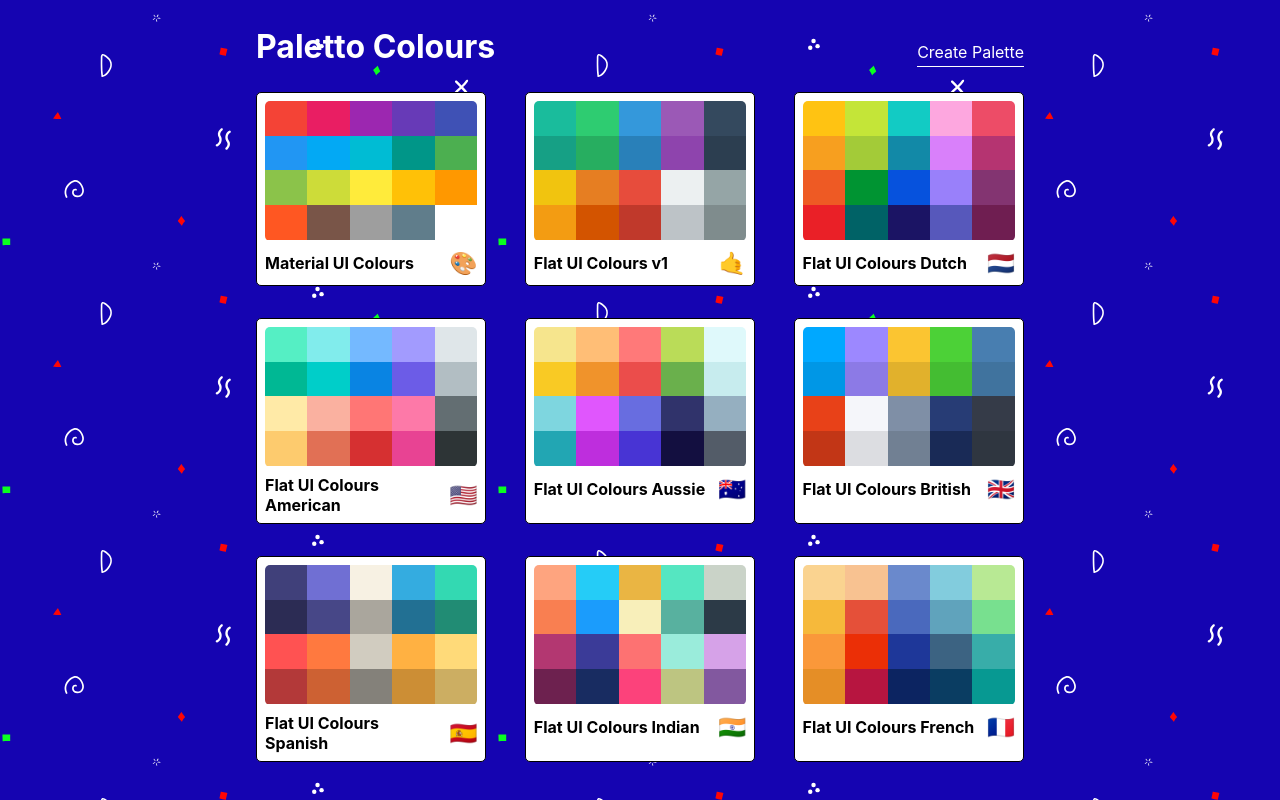
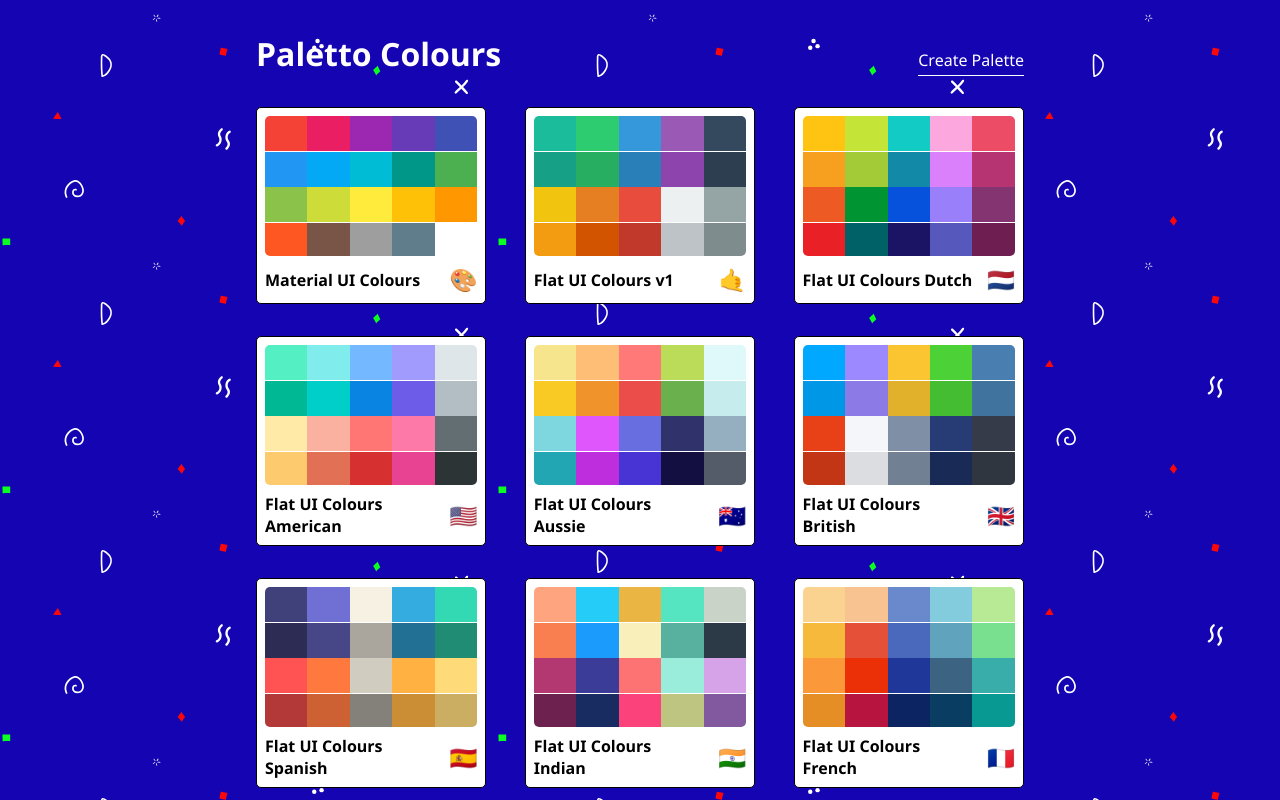
Before and after one commit to oybekabdulazizov/paletto, a React (Create React App) app: page / in a window 1280 px wide. Built offline with nearby package versions, Linux system fonts and the light colour scheme.

Commit message:
add animation when route changes

```diff
--- a/src/App.js
+++ b/src/App.js
@@ -1,16 +1,20 @@
 import React, { useCallback, useEffect, useState } from 'react';
-import { Route, Routes, Navigate } from 'react-router-dom';
+import { Route, Routes, Navigate, useLocation } from 'react-router-dom';
+import { CSSTransition, SwitchTransition } from 'react-transition-group';
 
 import seedPalette from './data/seedPalette';
 import PaletteList from './PaletteList';
 import Palette from './Palette';
 import SingleColourPalette from './SingleColourPalette';
 import NewPaletteForm from './NewPaletteForm';
+import Page from './Page';
 
 export default function App() {
   const [palettes, setPalettes] = useState(
     JSON.parse(window.localStorage.getItem('palettes')) || seedPalette
   );
+
+  const location = useLocation();
 
   const savePalette = (newPalette) => setPalettes([...palettes, newPalette]);
 
@@ -26,32 +30,63 @@
   }, [syncPalette]);
 
   return (
-    <Routes>
+    <SwitchTransition>
+      <CSSTransition
+        key={location.pathname}
+        classNames='page'
+        timeout={300}
+        unmountOnExit
+      >
+        <Routes location={location}>
           <Route
             exact
             path='/palette/new'
             element={
+              <Page>
                 <NewPaletteForm savePalette={savePalette} palettes={palettes} />
+              </Page>
             }
           />
           <Route
             exact
             path='/'
             element={
-          <PaletteList palettes={palettes} deletePalette={deletePalette} />
+              <Page>
+                <PaletteList
+                  palettes={palettes}
+                  deletePalette={deletePalette}
+                />
+              </Page>
             }
           />
           <Route
             exact
             path='/palette/:id'
-        element={<Palette palettes={palettes} />}
+            element={
+              <Page>
+                <Palette palettes={palettes} />
+              </Page>
+            }
           />
           <Route
             exact
             path='/palette/:paletteId/:colourId'
-        element={<SingleColourPalette palettes={palettes} />}
+            element={
+              <Page>
+                <SingleColourPalette palettes={palettes} />
+              </Page>
+            }
           />
-      <Route path='/*' element={<Navigate to='/' replace />} />
+          <Route
+            path='/*'
+            element={
+              <Page>
+                <Navigate to='/' replace />
+              </Page>
+            }
+          />
         </Routes>
+      </CSSTransition>
+    </SwitchTransition>
   );
 }
--- /dev/null
+++ b/src/Page.js
@@ -0,0 +1,13 @@
+import React from 'react';
+import styled from 'styled-components';
+
+const PageWithStyles = styled('section')(() => ({
+  height: '100vh',
+  position: 'fixed',
+  width: '100vw',
+  fontFamily: 'Segoe UI',
+}));
+
+export default function Page({ children }) {
+  return <PageWithStyles>{children}</PageWithStyles>;
+}
--- a/src/PaletteMetaForm.js
+++ b/src/PaletteMetaForm.js
@@ -33,6 +33,7 @@
   const handleSavePalette = (emoji) => {
     savePalette(newPaletteName, emoji.native);
     setNewPaletteName('');
+    setEmojiPickerOpen(false);
   };
 
   return (
--- a/src/styles/index.css
+++ b/src/styles/index.css
@@ -1,17 +1,44 @@
 body {
   margin: 0;
-  font-family: -apple-system, BlinkMacSystemFont, 'Segoe UI', 'Roboto', 'Oxygen',
-    'Ubuntu', 'Cantarell', 'Fira Sans', 'Droid Sans', 'Helvetica Neue',
-    sans-serif;
+  font-family: 'Segoe UI';
   -webkit-font-smoothing: antialiased;
   -moz-osx-font-smoothing: grayscale;
 }
 
 .fade-exit {
   opacity: 1;
+  transition: opacity 0.3s ease-in-out;
 }
 
 .fade-exit-active {
-  opacity: 0.0001;
-  transition: opacity 0.4s ease-in;
+  opacity: 0;
+  transition: opacity 0.3s ease-in-out;
 }
+
+.page {
+  position: absolute;
+  left: 15px;
+  right: 15px;
+}
+
+.page-enter {
+  opacity: 0;
+  transform: scale(1.1);
+}
+
+.page-enter-active {
+  opacity: 1;
+  transform: scale(1);
+  transition: opacity 300ms, transform 300ms;
+}
+
+.page-exit {
+  opacity: 1;
+  transform: scale(1);
+}
+
+.page-exit-active {
+  opacity: 0;
+  transform: scale(0.9);
+  transition: opacity 300ms, transform 300ms;
+}
```
Lines whose indentation alone changed are shown as unchanged.
